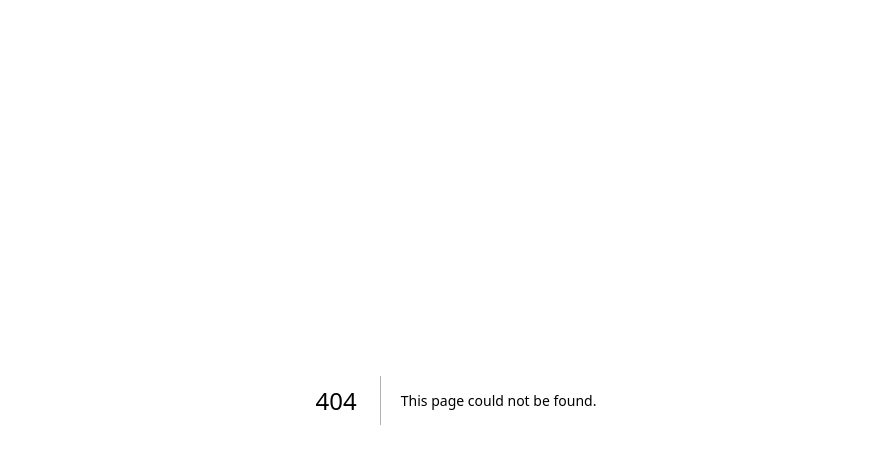
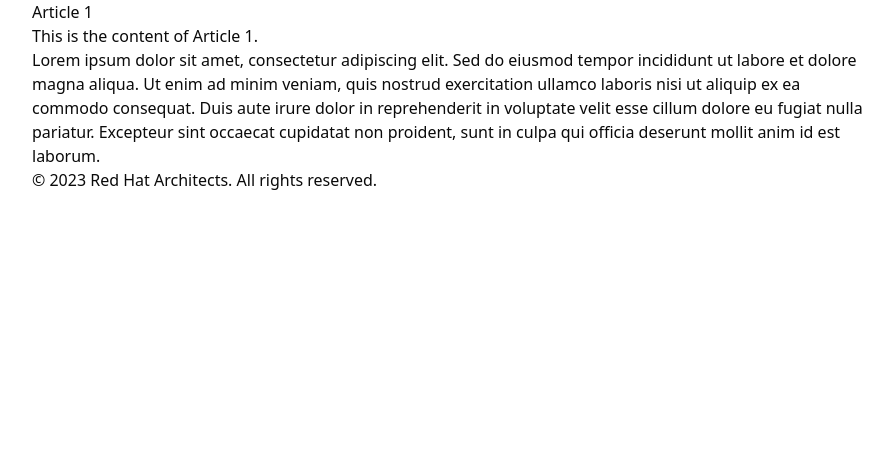
Before and after one commit to Mortez-usa/redhatarchitects, a Next.js app: page /blog/articles/a1 in a window 1280 px wide. Before the commit this address had no page. Shown: the top 464 px of the page, without its empty margins (184-1077 px from the left). Built offline with nearby package versions, Linux system fonts and the light colour scheme.

Commit message:
build tested

```diff
--- /dev/null
+++ b/src/app/(pages)/blog/articles/a1/page.tsx
@@ -0,0 +1,22 @@
+import React from 'react'
+
+export default function A1() {
+  return (
+	<div>
+	  <head>
+		<title>Article 1</title>
+		<meta name="description" content="Generated by create next app" />
+		<meta name="viewport" content="width=device-width, initial-scale=1" />
+		<link rel="icon" href="/favicon.ico" />
+	  </head>
+	  <main>
+		<h1>Article 1</h1>
+		<p>This is the content of Article 1.</p>
+		<p>Lorem ipsum dolor sit amet, consectetur adipiscing elit. Sed do eiusmod tempor incididunt ut labore et dolore magna aliqua. Ut enim ad minim veniam, quis nostrud exercitation ullamco laboris nisi ut aliquip ex ea commodo consequat. Duis aute irure dolor in reprehenderit in voluptate velit esse cillum dolore eu fugiat nulla pariatur. Excepteur sint occaecat cupidatat non proident, sunt in culpa qui officia deserunt mollit anim id est laborum.</p>
+	  </main>
+	  <footer>
+		<p>&copy; 2023 Red Hat Architects. All rights reserved.</p>
+	  </footer>
+	</div>
+  )
+}
--- a/src/app/page.tsx
+++ b/src/app/page.tsx
@@ -1,8 +1,8 @@
 import Image from 'next/image';
 import Head from 'next/head';
 import Link from 'next/link';
-import Carousel from './components/cards/carousel';
-import Cardsection from './components/cards/cardsection';
+import Cardsection from '../components/cards/cardsection';
+import Nav from '../components/nav/page';
 
 export default function Home() {
 	return (
@@ -11,26 +11,8 @@ export default function Home() {
 				<title>Red Hat Architects</title>
 			</Head>
 
-			<header className='flex justify-between items-center px-8 py-4 shadow-md bg-white'>
-				<div className='flex items-center space-x-2'>
-					<div className='bg-red-600 w-12 h-12'>
-            <Image
-              src='/logo-RedHatArchitects.jpg'
-              alt='Red Hat Architects'
-              width={100}
-              height={100}
-            />
-          </div>
-					<span className='text-xl font-bold'>
-						Red Hat Architects
-					</span>
-				</div>
-				<nav className='space-x-6 text-sm font-medium'>
-					<Link href='/'>Home</Link>
-					<Link href='about'>About</Link>
-					<Link href='projects'>Projects</Link>
-					<Link href='contact'>Contact</Link>
-				</nav>
+			<header>
+				<Nav />
 			</header>
 			<main>
 				<div className='flex m-4'>
--- /dev/null
+++ b/src/components/nav/page.tsx
@@ -0,0 +1,27 @@
+import React from 'react'
+import Image from 'next/image';
+import Link from 'next/link';
+
+export default function page() {
+  return (
+		<div className='flex justify-between items-center px-8 py-4 shadow-md bg-white'>
+			<div className='flex items-center space-x-2'>
+				<div className='bg-red-600 w-12 h-12'>
+					<Image
+						src='/RedHatArchitects-w.jpg'
+						alt='Red Hat Architects'
+						width={100}
+						height={100}
+					/>
+				</div>
+				<span className='text-xl font-bold'>Red Hat Architects</span>
+			</div>
+			<nav className='space-x-6 text-sm font-medium'>
+				<Link href='/'>Home</Link>
+				<Link href='about'>About</Link>
+				<Link href='projects'>Projects</Link>
+				<Link href='contact'>Contact</Link>
+			</nav>
+		</div>
+  );
+}
```
Also changed, not shown: public/RedHatArchitects-w.jpg (added), public/logo-RedHatArchitects.jpg (deleted), src/components/cards/cardsection.tsx (renamed from src/app/components/cards/cardsection.tsx), src/components/cards/carousel.tsx (renamed from src/app/components/cards/carousel.tsx).
